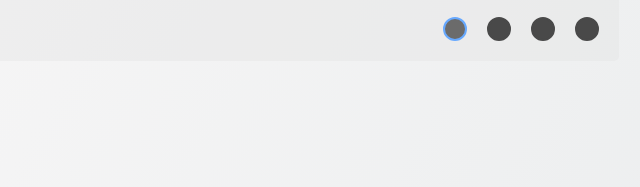
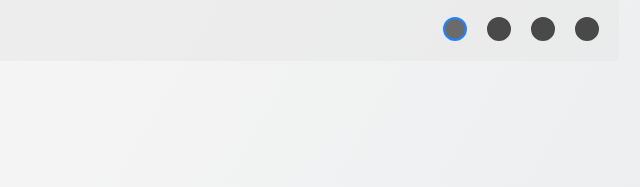
Before and after one commit to gunti999/cssMemSlider, a plain HTML site: page cssMemSlider/index.html in a window 1280 px wide. In both pictures the pointer is over the element 870 px from the left and 637 px from the top of the page. Shown: the part 608-795 px from the top of the page, 415-1055 px from the left. Drawn offline with Linux system fonts and the light colour scheme.

Commit message:
fix: hover effect (2022-05-16 20:41:40)

```diff
--- a/cssMemSlider/style.css
+++ b/cssMemSlider/style.css
@@ -66,6 +66,13 @@ body {
     background-color: rgb(107, 107, 107);
 }
 
+#slide1:checked~.flex-wrap .slider label[for = 'slide1']:hover .r-btn,
+#slide2:checked~.flex-wrap .slider label[for = 'slide2']:hover .r-btn,
+#slide3:checked~.flex-wrap .slider label[for = 'slide3']:hover .r-btn,
+#slide4:checked~.flex-wrap .slider label[for = 'slide4']:hover .r-btn {
+    border: 2px solid rgb(35, 131, 255);
+}
+
 .r-btn {
     height: 20px;
     width: 20px;
```
